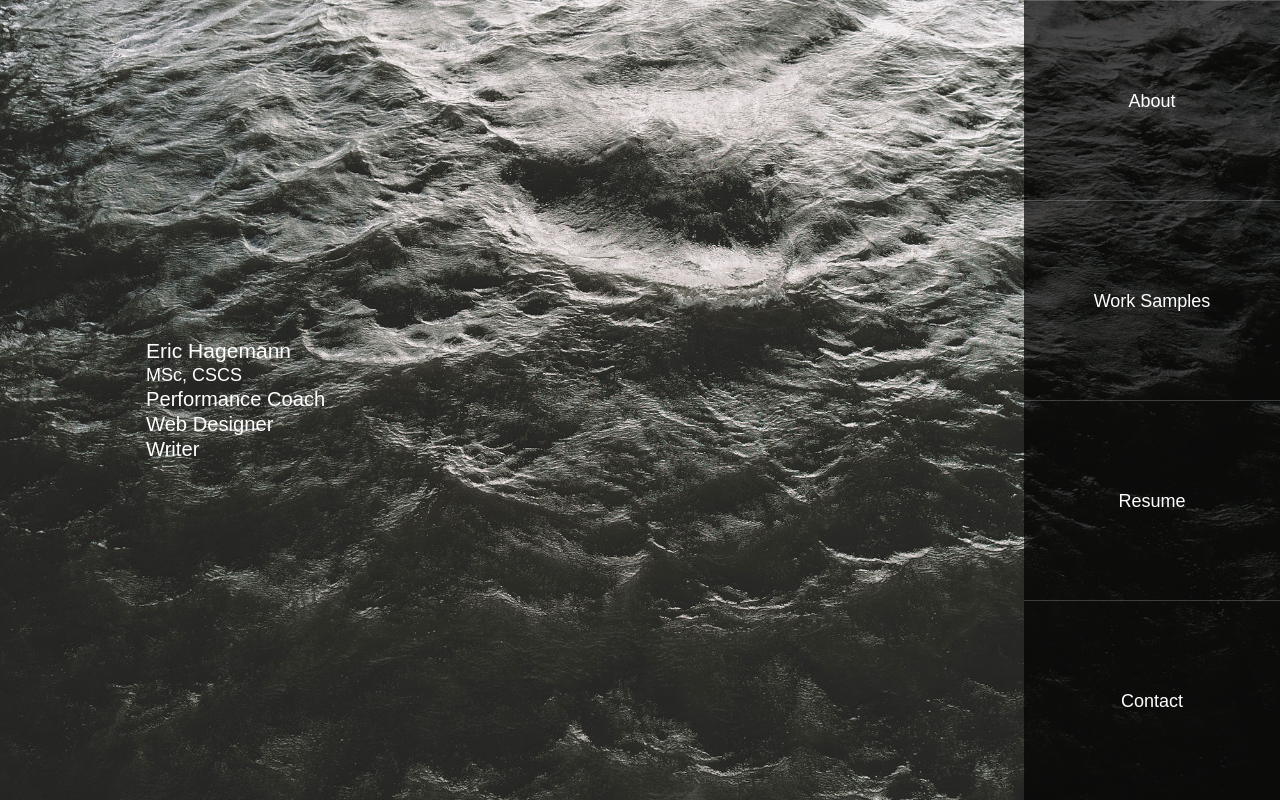
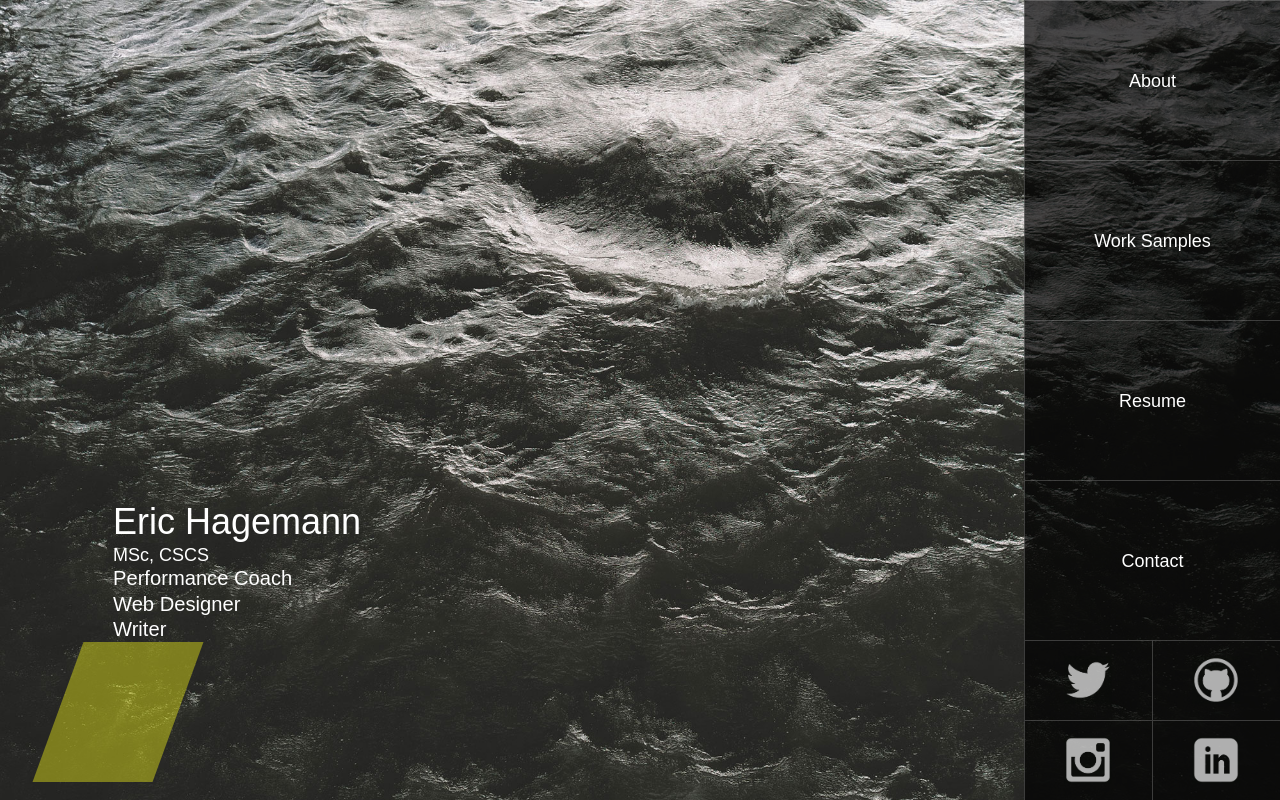
Before and after one commit to hagsey/eh, a website: page index.html in a window 1280 px wide. Drawn offline with Linux system fonts and the light colour scheme.

Commit message:
added styling

```diff
--- a/css/main.scss
+++ b/css/main.scss
@@ -13,6 +13,7 @@ $color-background: #333333;
 $bottom-nav-height: 15%;
 $main-container-width: 80%;
 $nav-container-width: 20%;
+$inner-disc-radius: 20%;
 
 /*
 ===================
@@ -35,40 +36,68 @@ body {
   bottom: 0;
   top: 0;
   width: $nav-container-width;
+
+  ul {
+    height: 100%;
+    li {
+      cursor: pointer;
+    }
+  }
+  .social {
+    padding: 0;
+
+    .black-glass {
+      background-image: url('../images/github.png');
+      background-size: 38%;
+      background-repeat: no-repeat;
+      background-position: center;
+    }
+    .twitter {
+      background-image: url('../images/twitter.png');
+    }
+    .linkedin {
+      background-image: url('../images/linkedin.png');
+    }
+    .instagram {
+      background-image: url('../images/instagram.png');
+
+    }
+
+    .col-2 {
+      height: 100%;
+    }
+  }
+  p {
+    position: relative;
+    text-align: center;
+    line-height: 0;
+    top: 50%;
+  }
 }
+
 .black-glass {
   background-color: rgba(0, 0, 0, 0.7);
   padding: 1em;
   box-sizing: border-box;
+    border-top: 1px solid rgba(255, 255, 255, 0.2);
+    border-left: 1px solid rgba(255, 255, 255, 0.2);
+
 }
-nav ul {
-  height: 100%;
-  li {
-    cursor: pointer;
-  }
+.black-glass:hover {
+  background-color: rgba(255, 255, 255, 0.1);
 }
+
+
 .left {
   width: $main-container-width;
   height: 100%;
 }
-.right {
-  .row-4 {
-    border-top: 1px solid rgba(255, 255, 255, 0.2);
-    position: relative;
-    p {
-      position: relative;
-      text-align: center;
-      line-height: 0;
-      top: 50%;
-    }
-  }
-}
+
 .main-info {
   position: absolute;
   padding: 1em;
-  top: 50%;
-  transform: translateY(-50%);
-  left: 10%;
+  bottom: 0;
+  left: 20px;
 }
 article {
   width: 80%;
@@ -89,3 +118,18 @@ article {
   right: 1em;
   cursor: pointer;
 }
+.shape {
+  width: 120px;
+  height: 140px;
+  -webkit-transform: skew(-20deg);
+  -moz-transform: skew(20deg);
+  -o-transform: skew(20deg);
+  background: rgba(255, 255, 23, 0.4);
+  position: relative;
+  top: 20%;
+  left: 20px;
+}
+.text {
+  position: relative;
+  left: 75px;
+}
--- a/index.html
+++ b/index.html
@@ -8,30 +8,43 @@
   <script src="js/main.js"></script>
 </head>
 <body>
-
     <nav class="right">
       <ul>
-        <li class="black-glass row-4" data-nav="1">
+        <li class="black-glass row-5" data-nav="1">
           <p>About</p>
         </li>
-        <li class="black-glass row-4" data-nav="2">
+        <li class="black-glass row-5" data-nav="2">
           <p>Work Samples</p>
         </li>
-        <li class="black-glass row-4" data-nav="3">
+        <li class="black-glass row-5" data-nav="3">
           <p>Resume</p>
         </li>
-        <li class="black-glass row-4" data-nav="4">
+        <li class="black-glass row-5" data-nav="4">
           <p>Contact</p>
         </li>
+        <li class="social row-5">
+          <div class="col-2">
+            <a href="http://www.twitter.com/ehagemann" target="_blank"><div class="black-glass twitter row-2"></div></a>
+            <a href="http://www.instagram.com/erichagemann" target="_blank"><div class="black-glass instagram row-2"></div></a>
+          </div>
+          <div class="col-2">
+            <a href="http://www.github.com/hagsey" target="_blank"><div class="black-glass github row-2"></div></a>
+            <a href="http://www.linkedin.com/erichagemann" target="_blank"><div class="black-glass linkedin row-2"></div></a>
+          </div>
+        </li>
+
       </ul>
     </nav>
     <main class="left">
       <div class="main-info">
-        <h3>Eric Hagemann</h3>
-        <p>MSc, CSCS</p>
-        <h4>Performance Coach</h4>
-        <h4>Web Designer</h4>
-        <h4>Writer</h4>
+        <div class="text">
+          <h1>Eric Hagemann</h3>
+          <p>MSc, CSCS</p>
+          <h4>Performance Coach</h4>
+          <h4>Web Designer</h4>
+          <h4>Writer</h4>
+        </div>
+        <div class="shape"></div>
       </div>
 
       <article class="about black-glass" hidden data-nav="1">
```
Also changed, not shown: css/main.css, images/github.png (added), images/instagram.png (added), images/linkedin.png (added), images/twitter.png (added), 1 other file.
